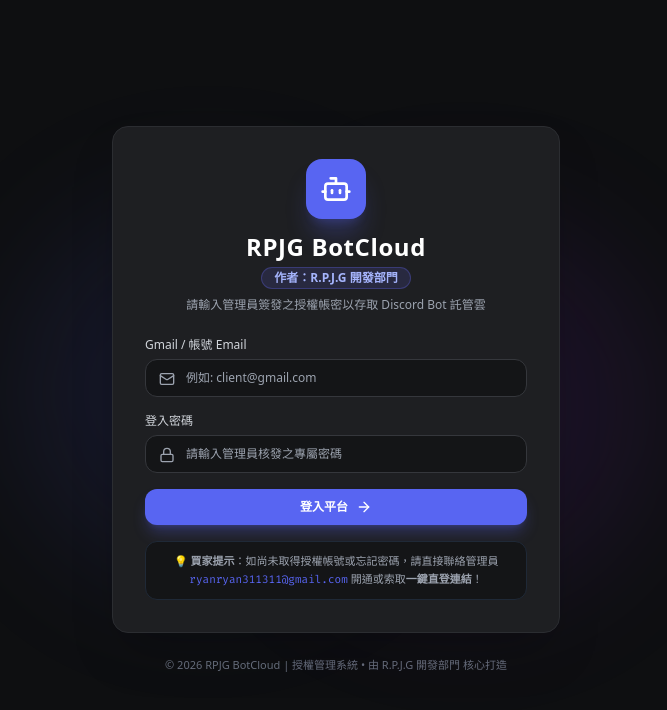
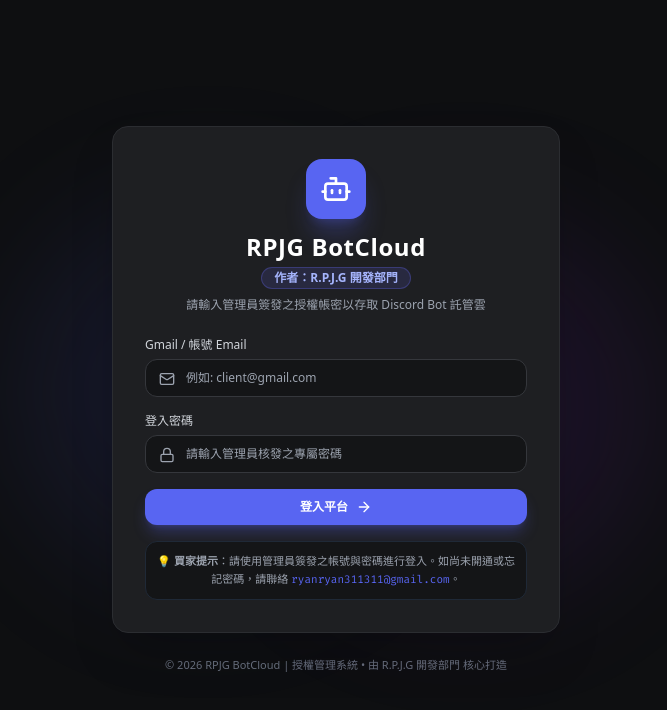
Before and after one commit to Wayne27304/rpjg-botcloud, a React (Vite) app: page / in a window 1280 px wide. Shown: the top 710 px of the page, without its empty margins (304-971 px from the left). Built offline with nearby package versions, Linux system fonts and the light colour scheme.

Commit message:
fix(login): update login buyer prompt and rebuild

```diff
--- a/src/components/Login.jsx
+++ b/src/components/Login.jsx
@@ -173,7 +173,7 @@
         </form>
 
         <div className="mt-4 p-2.5 rounded-xl bg-[#141517] border border-gray-800 text-[11px] text-gray-400 leading-relaxed text-center">
-          💡 <strong>買家提示</strong>：如尚未取得授權帳號或忘記密碼，請直接聯絡管理員 <span className="text-discord-blurple font-mono">ryanryan311311@gmail.com</span> 開通或索取<strong>一鍵直登連結</strong>！
+          💡 <strong>買家提示</strong>：請使用管理員簽發之帳號與密碼進行登入。如尚未開通或忘記密碼，請聯絡 <span className="text-discord-blurple font-mono">ryanryan311311@gmail.com</span>。
         </div>
       </div>
 
```
Also changed, not shown: 1 other file (tests, documents, lock files or other folders).
